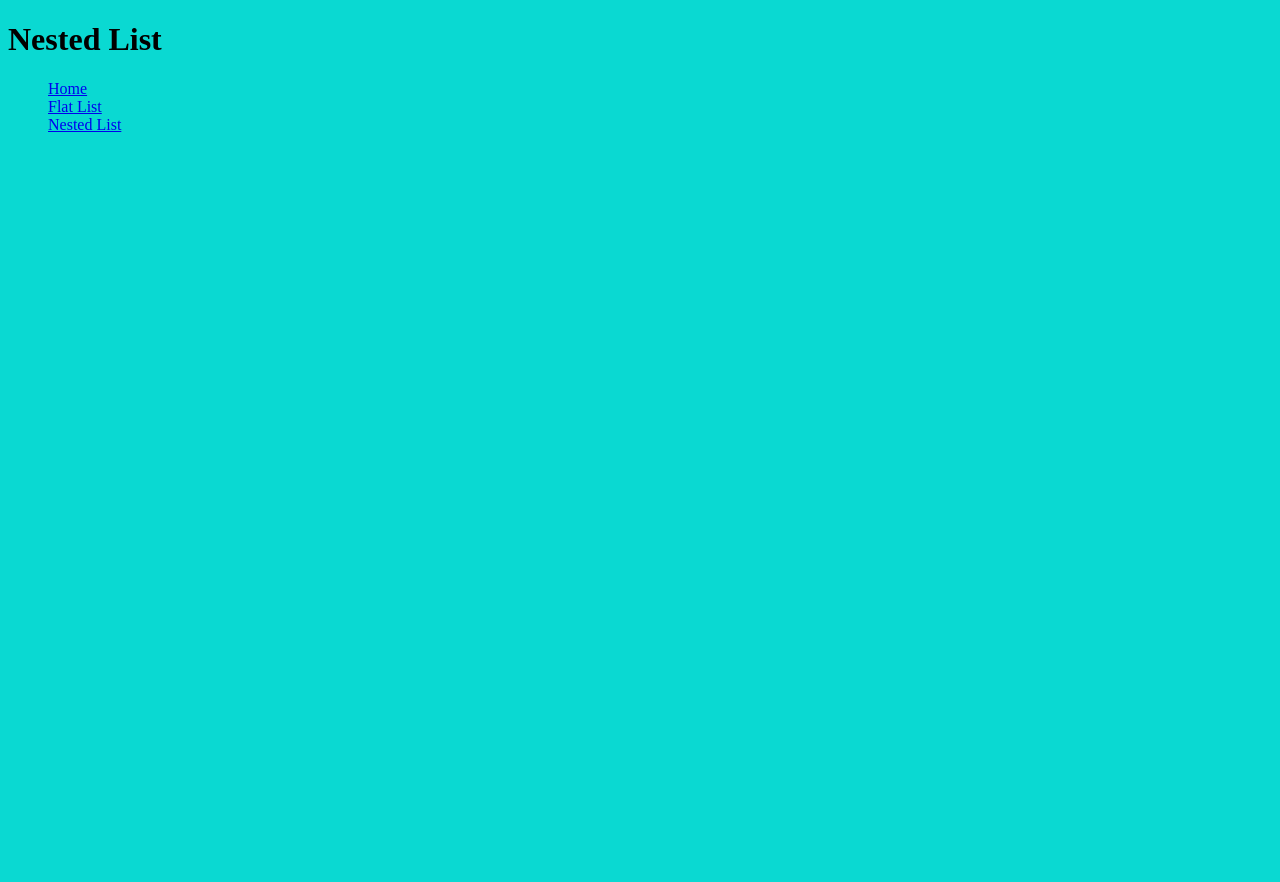
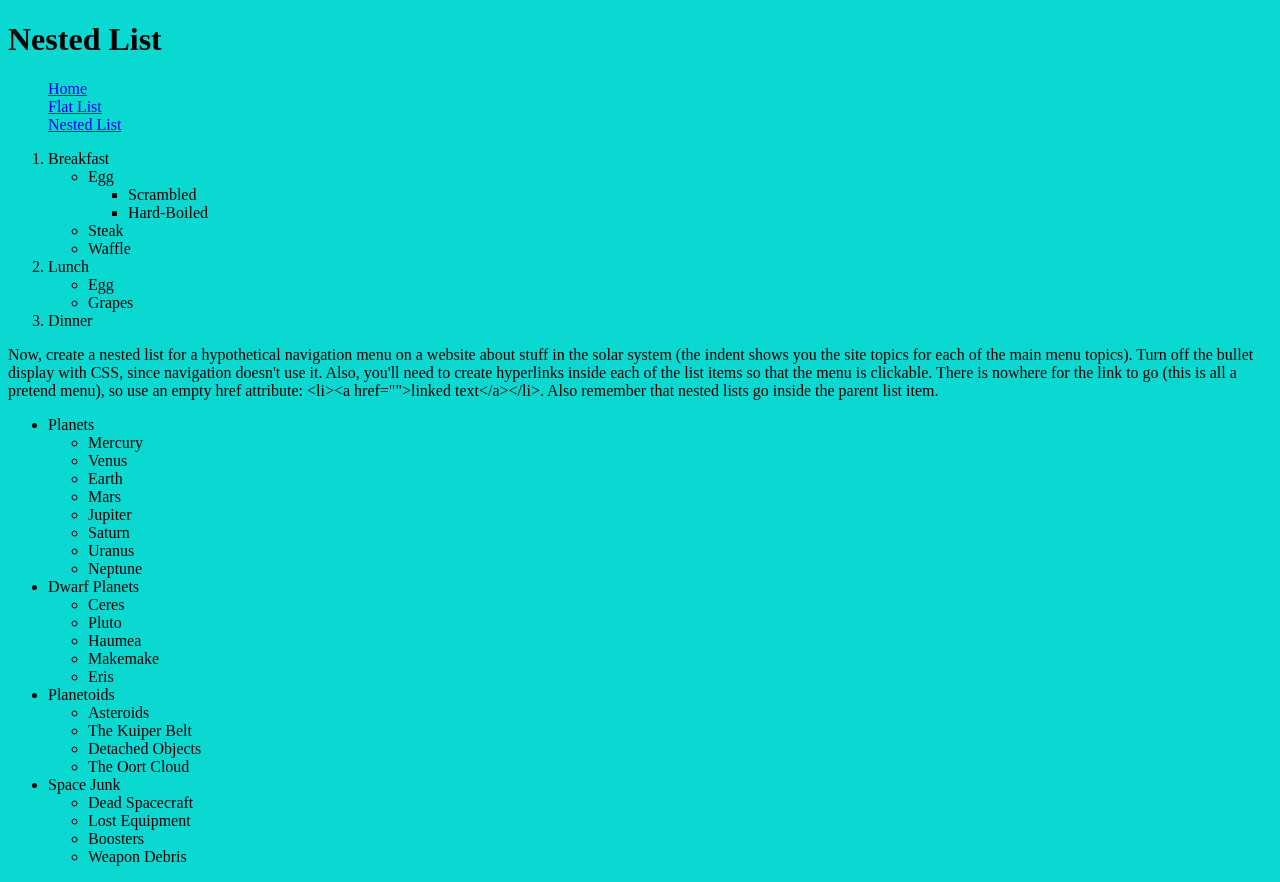
Before and after one commit to Sscharpf/4-lists, a plain HTML site: page nested-list.html in a window 1280 px wide. Before the commit the page ends 800 px from the top, so only its background shows below. Drawn offline with Linux system fonts and the light colour scheme.

Commit message:
Added Nested Content

```diff
--- a/nested-list.html
+++ b/nested-list.html
@@ -22,6 +22,78 @@
         </li>
     </ul>
 
+    <ol>
+        <li>Breakfast
+            <ul>
+                <li>Egg
+                    <ul>
+                        <li>Scrambled</li>
+                        <li>Hard-Boiled</li>
+                    </ul>
+                </li>
+                <li>Steak</li>
+                <li>Waffle</li>
+            </ul>
+        </li>
+        <li>Lunch
+            <ul>
+                <li>Egg</li>
+                <li>Grapes</li>
+            </ul>
+        </li>
+        <li>Dinner</li>
+    </ol>
+
+    <p>
+    Now, create a nested list for a hypothetical navigation menu on a website about stuff in the solar system (the indent shows you the site topics for each of the main menu topics).
+    Turn off the bullet display with CSS, since navigation doesn't use it.
+    Also, you'll need to create hyperlinks inside each of the list items so that the menu is clickable.
+     There is nowhere for the link to go (this is all a pretend menu), so use an empty href attribute:
+     &lt;li&gt;&lt;a href=""&gt;linked text&lt;/a&gt;&lt;/li&gt;.
+    Also remember that nested lists go inside the parent list item.
+    </p>
+
+<ul>
+    <li>Planets
+        <ul>
+            <li>Mercury</li>
+            <li>Venus</li>
+            <li>Earth</li>
+            <li>Mars</li>
+            <li>Jupiter</li>
+            <li>Saturn</li>
+            <li>Uranus</li>
+            <li>Neptune</li>
+        </ul>
+    </li>
+
+<li>Dwarf Planets
+    <ul>
+        <li>Ceres</li>
+        <li>Pluto</li>
+        <li>Haumea</li>
+        <li>Makemake</li>
+        <li>Eris</li>
+    </ul>
+</li>
+<li>Planetoids
+    <ul>
+        <li>Asteroids</li>
+        <li>The Kuiper Belt</li>
+        <li>Detached Objects</li>
+        <li>The Oort Cloud</li>
+    </ul>
+</li>
+
+<li>Space Junk
+    <ul>
+        <li>Dead Spacecraft</li>
+        <li>Lost Equipment</li>
+        <li>Boosters</li>
+        <li>Weapon Debris</li>
+    </ul>
+</li>
+</ul>
 
 </body>
 </html>
```
